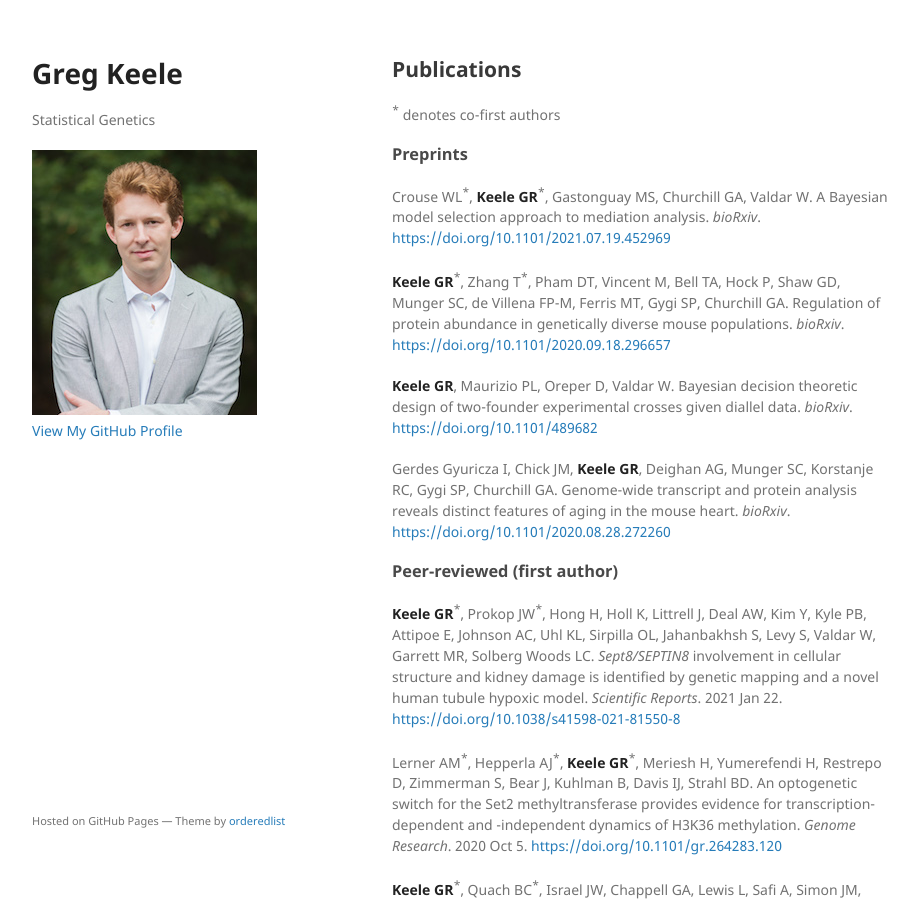
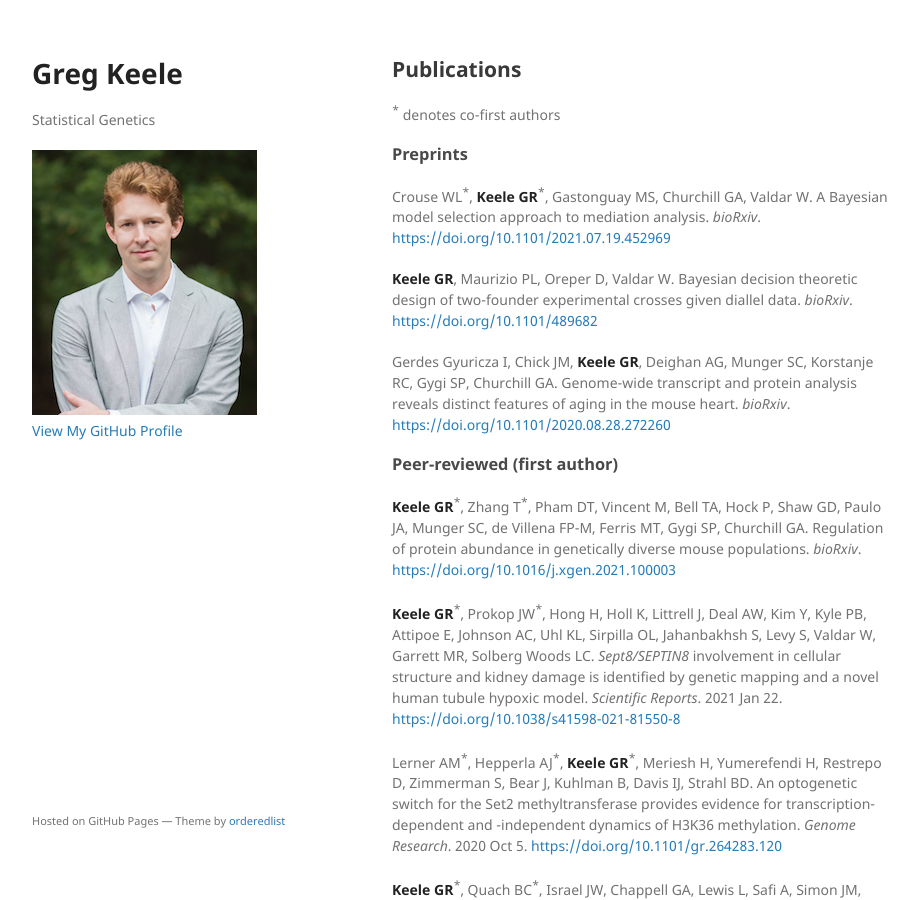
Before and after one commit to gkeele/gkeele.github.io, a Jekyll site: the page built from publications.md, in a window 1280 px wide and 900 px high. Shown: the whole window, without its empty margins (178-1096 px from the left). Built offline with Jekyll 4.4.1, drawn with Linux system fonts in a browser that asks for light colours; our own code applies the rules of GitHub Pages for plain Markdown files.

Commit message:
Added CC proteomics paper

```diff
--- a/publications.md
+++ b/publications.md
@@ -9,13 +9,13 @@ layout: default
 
 Crouse WL<sup>\*</sup>, **Keele GR**<sup>\*</sup>, Gastonguay MS, Churchill GA, Valdar W. A Bayesian model selection approach to mediation analysis. *bioRxiv*. [https://doi.org/10.1101/2021.07.19.452969](https://www.biorxiv.org/content/10.1101/2021.07.19.452969)
 
-**Keele GR**<sup>\*</sup>, Zhang T<sup>\*</sup>, Pham DT, Vincent M, Bell TA, Hock P, Shaw GD, Munger SC, de Villena FP-M, Ferris MT, Gygi SP, Churchill GA. Regulation of protein abundance in genetically diverse mouse populations. *bioRxiv*. [https://doi.org/10.1101/2020.09.18.296657](https://www.biorxiv.org/content/10.1101/2020.09.18.296657)
-
 **Keele GR**, Maurizio PL, Oreper D, Valdar W. Bayesian decision theoretic design of two-founder experimental crosses given diallel data. *bioRxiv*. [https://doi.org/10.1101/489682](https://www.biorxiv.org/content/10.1101/489682)
 
 Gerdes Gyuricza I, Chick JM, **Keele GR**, Deighan AG, Munger SC, Korstanje RC, Gygi SP, Churchill GA. Genome-wide transcript and protein analysis reveals distinct features of aging in the mouse heart. *bioRxiv*. [https://doi.org/10.1101/2020.08.28.272260](https://www.biorxiv.org/content/10.1101/2020.08.28.272260)
 
 ### Peer-reviewed (first author)
+
+**Keele GR**<sup>\*</sup>, Zhang T<sup>\*</sup>, Pham DT, Vincent M, Bell TA, Hock P, Shaw GD, Paulo JA, Munger SC, de Villena FP-M, Ferris MT, Gygi SP, Churchill GA. Regulation of protein abundance in genetically diverse mouse populations. *bioRxiv*. [https://doi.org/10.1016/j.xgen.2021.100003](https://www.cell.com/cell-genomics/fulltext/S2666-979X(21)00003-3)
 
 **Keele GR**<sup>\*</sup>, Prokop JW<sup>\*</sup>, Hong H, Holl K, Littrell J, Deal AW, Kim Y, Kyle PB, Attipoe E, Johnson AC, Uhl KL, Sirpilla OL, Jahanbakhsh S, Levy S, Valdar W, Garrett MR, Solberg Woods LC. *Sept8/SEPTIN8* involvement in cellular structure and kidney damage is identified by genetic mapping and a novel human tubule hypoxic model. *Scientific Reports*. 2021 Jan 22. [https://doi.org/10.1038/s41598-021-81550-8](https://www.nature.com/articles/s41598-021-81550-8)
 
```
